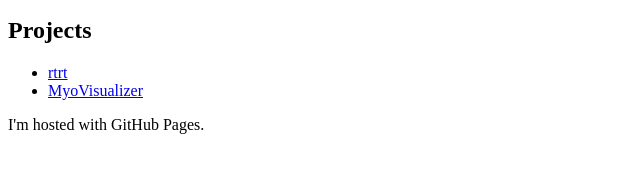
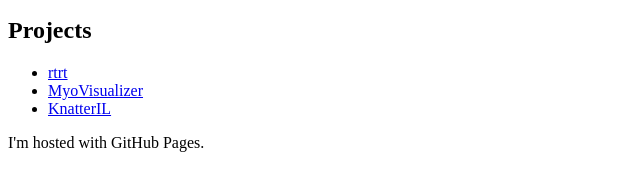
Before and after one commit to burrito82/burrito82.github.io, a plain HTML site: page index.html in a window 1280 px wide. Shown: the part 137-328 px from the top of the page, without its empty margins (0-640 px from the left). Drawn offline with Linux system fonts and the light colour scheme.

Commit message:
ADD: knatteril project

```diff
--- a/index.html
+++ b/index.html
@@ -14,6 +14,7 @@
         <ul>
             <li><a href="/rtrt">rtrt</a></li>
             <li><a href="http://gitlab.com/burrito82/MyoVisualizer/">MyoVisualizer</a></li>
+            <li><a href="https://git.root13.de:4242/burrito82/knatteril/">KnatterIL</a></li>
         </ul>
         <p>I'm hosted with GitHub Pages.</p>
     </body>
```
